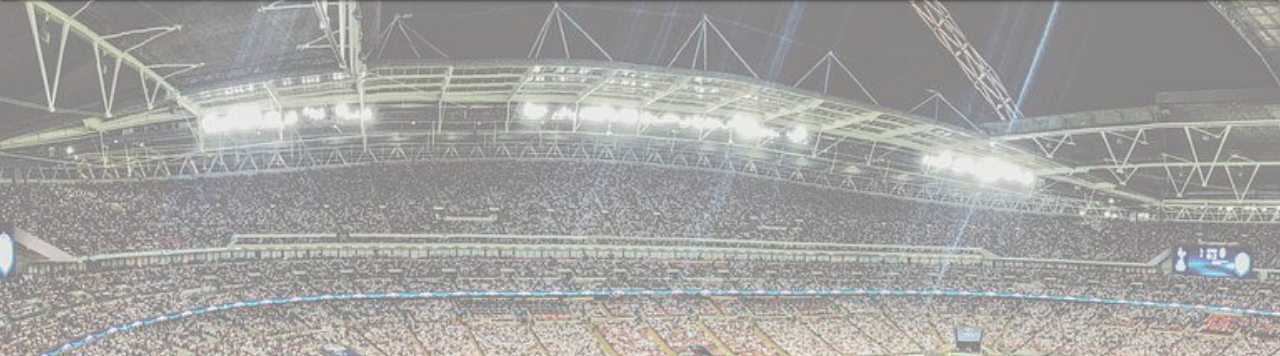
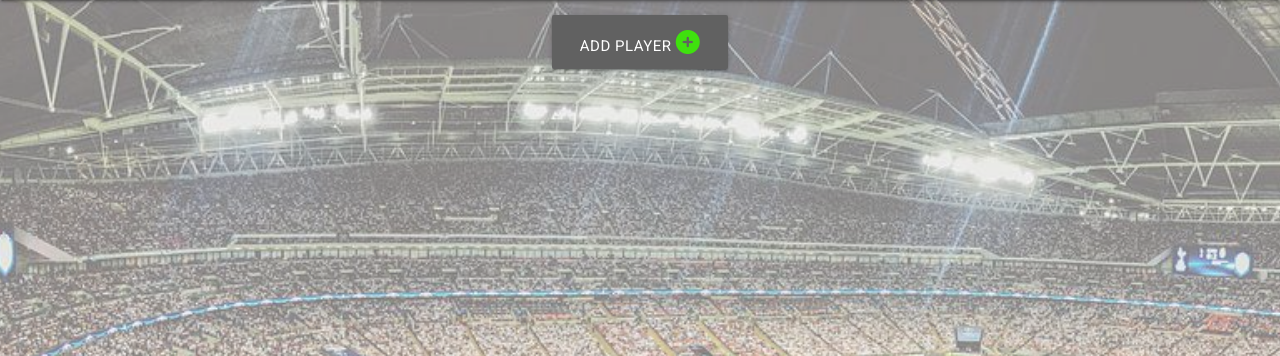
Before and after one commit to JackDilger/wescout-milestone-3, a Flask app: page / in a window 1280 px wide. Shown: the part 64-420 px from the top of the page. Run offline with Flask 2, Linux system fonts and the light colour scheme; data that the repository does not hold is empty; some libraries are stand-ins or nearby versions.

Commit message:
Create add player button for playerys.html

```diff
--- a/wescout/routes.py
+++ b/wescout/routes.py
@@ -189,3 +189,14 @@ def logout():
     flash("Successfully logged out")
     session.pop("user")
     return redirect(url_for("login"))
+
+
+
+@app.route("/add_player_btn")
+def add_player_btn():
+
+    if "user" not in session:
+        flash("You must regsiter to add players!")
+        return redirect(url_for("register"))
+
+    return render_template("add_player.html")
--- a/wescout/static/css/style.css
+++ b/wescout/static/css/style.css
@@ -106,3 +106,7 @@ body {
     margin: 5px;
     line-height: 42px;
 }
+
+#add-player-btn{
+  margin-top: 15px;
+}
--- a/wescout/templates/players.html
+++ b/wescout/templates/players.html
@@ -1,5 +1,14 @@
 {% extends "base.html" %}
 {% block content %}
+
+
+<div class="row">
+    <div class="col s12 center-align">
+        <a href="{{ url_for('add_player_btn') }}" id="add-player-btn"class="btn-large grey darken-2">
+            Add Player <i class="fa-solid fa-circle-plus"></i>
+        </a>
+    </div>
+</div>
 
     <ul class="collapsible popout">
         {% for player in players %}
```
